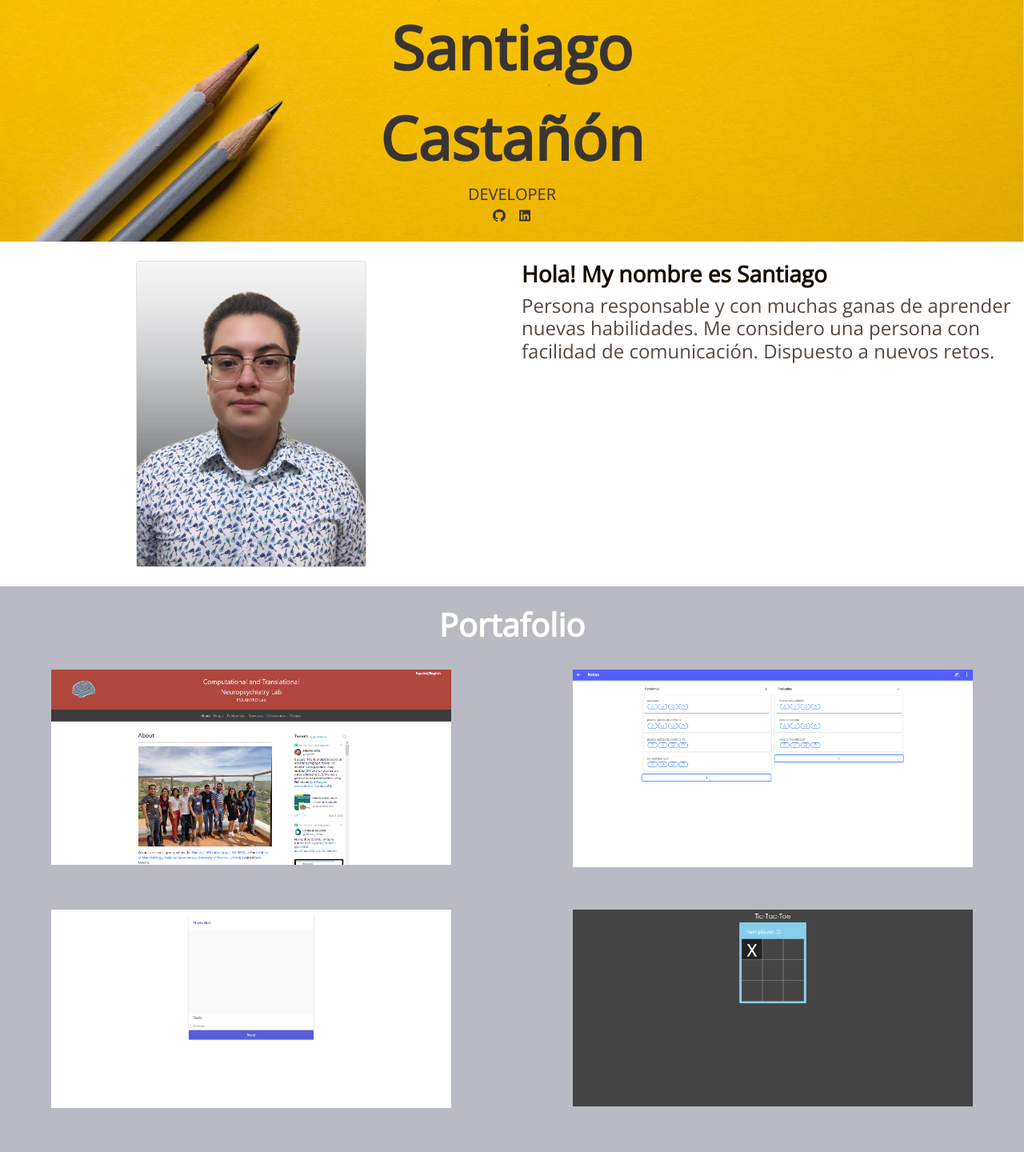
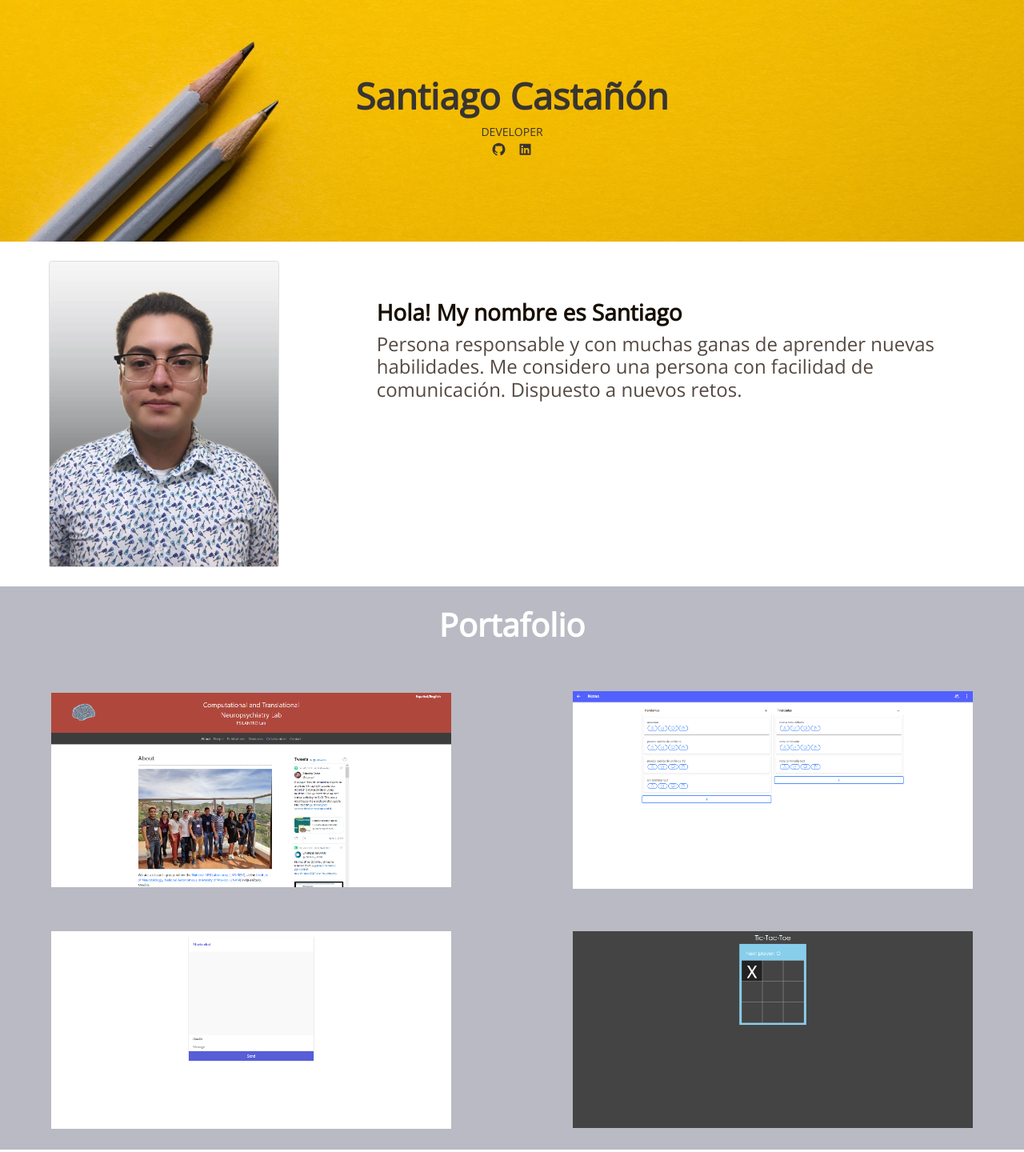
Before and after one commit to santiago120600/portfolio-web, a plain HTML site: page public/index.html in a window 1280 px wide. Shown: the part 18-1458 px from the top of the page at 80% size. Drawn offline with nearby package versions, Linux system fonts and the light colour scheme.

Commit message:
media queries

```diff
--- a/public/index.html
+++ b/public/index.html
@@ -1,9 +1,11 @@
 <!DOCTYPE html>
 <html lang="en">
+
 <head>
     <meta charset="UTF-8">
     <title>Santiago Casta&ntilde;&oacute;n Arvizu</title>
-    <link href="https://cdn.jsdelivr.net/npm/bootstrap@5.1.3/dist/css/bootstrap.min.css" rel="stylesheet" integrity="sha384-1BmE4kWBq78iYhFldvKuhfTAU6auU8tT94WrHftjDbrCEXSU1oBoqyl2QvZ6jIW3" crossorigin="anonymous">
+    <link href="https://cdn.jsdelivr.net/npm/bootstrap@5.1.3/dist/css/bootstrap.min.css" rel="stylesheet"
+        integrity="sha384-1BmE4kWBq78iYhFldvKuhfTAU6auU8tT94WrHftjDbrCEXSU1oBoqyl2QvZ6jIW3" crossorigin="anonymous">
     <link rel="stylesheet" type="text/css" href="style.css" />
     <!--fontawesome-->
     <link href="resources/fontawesome/css/all.css" rel="stylesheet">
@@ -12,69 +14,74 @@
     <link rel="preconnect" href="https://fonts.gstatic.com" crossorigin>
     <link href="https://fonts.googleapis.com/css2?family=Open+Sans:wght@300&display=swap" rel="stylesheet">
 </head>
+
 <body>
-    <div class="container-fluid" style="padding:0;">
-        <div class="container-fluid vh-100 d-flex flex-column align-items-stretch" style="padding:0;">
-            <div class="container-fluid cover" style="padding:0;;min-height:40vh">
+    <div class="row">
+        <div class="cover" style="padding:0;min-height:40vh">
             <div class="overlay">
                 <div class="title">Santiago Casta&ntilde;&oacute;n</div>
                 <div class="profession">DEVELOPER</div>
                 <div class="links-container">
-                        <a href="https://github.com/santiago120600" target="_blank" class="me-2"><i class="fab fa-github"></i></a>
-                        <a href="https://www.linkedin.com/in/santiago-castanon-arvizu/" target="_blank"><i class="fab fa-linkedin"></i></a>
+                    <a href="https://github.com/santiago120600" target="_blank" class="me-2"><i
+                            class="fab fa-github"></i></a>
+                    <a href="https://www.linkedin.com/in/santiago-castanon-arvizu/" target="_blank"><i
+                            class="fab fa-linkedin"></i></a>
+                </div>
             </div>
         </div>
     </div>
     <div class="row">
-                <div class="col-xs-12 col-sm-6 col-md-6 col-lg-6 col-xl-6 col-xxl-6 d-flex justify-content-center align-items-center">
+        <div
+            class="d-flex justify-content-center align-items-center col-xs-12 col-sm-6 col-md-6 col-lg-4 col-xl-4 col-xxl-4">
             <div class="card m-4" style="width: 18rem;">
                 <img src="resources/img/me.jpg" class="card-img-top">
             </div>
         </div>
-                <div class="col-xs-12 col-sm-6 col-md-6 col-lg-6 col-xl-6 col-xxl-6 mt-4">
+        <div class="p-5 mt-4 col-xs-12 col-sm-6 col-md-6 col-lg-8 col-xl-8 col-xxl-8">
             <h3 style="color:#160E00"><strong>Hola! My nombre es Santiago</strong></h3>
             <h4 style="color:#544942"> Persona responsable y con muchas ganas de aprender nuevas habilidades.
                 Me considero una persona con facilidad de comunicación.
                 Dispuesto a nuevos retos. </h4>
         </div>
     </div>
-            <div class="row pb-5 d-flex justify-content-center" style="background-color:#b9bac3;">
+    <div class="row" style="background-color:#b9bac3;">
         <div class="col-12 text-center pt-4 pb-4">
             <h1 style="color:#FFFFFF;font-weight:bold">Portafolio</h1>
         </div>
-                <div class="col-xs-12 col-sm-12 col-md-12 col-lg-6 col-xl-6 col-xxl-6">
+        <div class="d-flex col-xs-12 col-sm-12 col-md-12 col-lg-6 col-xl-6 col-xxl-6">
             <div class="img-container">
                 <a href="https://psilantrolab.xyz/" target="_blank">
-                            <img src="resources/img/psilantro.png" class="web-img" alt="" >
+                    <img src="resources/img/psilantro.png" class="web-img" alt="">
                 </a>
             </div>
         </div>
-                <div class="col-xs-12 col-sm-12 col-md-12 col-lg-6 col-xl-6 col-xxl-6">
+        <div class="d-flex col-xs-12 col-sm-12 col-md-12 col-lg-6 col-xl-6 col-xxl-6">
             <div class="img-container">
                 <a href="https://taskmanager-58367.firebaseapp.com" target="_blank">
-                            <img src="resources/img/app-notas.png" class="web-img" alt="" >
+                    <img src="resources/img/app-notas.png" class="web-img" alt="">
                 </a>
             </div>
         </div>
-                <div class="col-xs-12 col-sm-12 col-md-12 col-lg-6 col-xl-6 col-xxl-6">
+        <div class="d-flex col-xs-12 col-sm-12 col-md-12 col-lg-6 col-xl-6 col-xxl-6">
             <div class="img-container">
                 <a href="https://my-chat-app-express.herokuapp.com/" target="_blank">
-                            <img src="resources/img/chat-app.png" class="web-img" alt="" >
+                    <img src="resources/img/chat-app.png" class="web-img" alt="">
                 </a>
             </div>
         </div>
-                <div class="col-xs-12 col-sm-12 col-md-12 col-lg-6 col-xl-6 col-xxl-6">
+        <div class="d-flex  col-xs-12 col-sm-12 col-md-12 col-lg-6 col-xl-6 col-xxl-6">
             <div class="img-container">
                 <a href="https://santiago120600.github.io/Tic-Tac-Toe_React/" target="_blank">
-                            <img src="resources/img/tik-tak.png" class="web-img" alt="" >
+                    <img src="resources/img/tik-tak.png" class="web-img" alt="">
                 </a>
-                    </div>
-                </div>
             </div>
         </div>
     </div>
     <!--fontawesome-->
     <script defer src="resources/fontawesome/js/all.js"></script>
-    <script src="https://cdn.jsdelivr.net/npm/bootstrap@5.1.3/dist/js/bootstrap.bundle.min.js" integrity="sha384-ka7Sk0Gln4gmtz2MlQnikT1wXgYsOg+OMhuP+IlRH9sENBO0LRn5q+8nbTov4+1p" crossorigin="anonymous"></script>
+    <script src="https://cdn.jsdelivr.net/npm/bootstrap@5.1.3/dist/js/bootstrap.bundle.min.js"
+        integrity="sha384-ka7Sk0Gln4gmtz2MlQnikT1wXgYsOg+OMhuP+IlRH9sENBO0LRn5q+8nbTov4+1p"
+        crossorigin="anonymous"></script>
 </body>
+
 </html>
--- a/public/style.css
+++ b/public/style.css
@@ -1,5 +1,5 @@
 body {
-  font-family: 'Open Sans', sans-serif;
+  font-family: "Open Sans", sans-serif;
 }
 
 .cover {
@@ -7,10 +7,10 @@ body {
   background-repeat: no-repeat;
   background-position: center center;
   background-size: cover;
-  background-color:#b9bac3;
+  background-color: #b9bac3;
   position: relative;
   text-align: center;
-  color:#383432;
+  color: #383432;
 }
 
 .overlay {
@@ -30,11 +30,11 @@ body {
 }
 
 .links-container a {
-  color:#383432;
+  color: #383432;
 }
 
 .icon {
-  color:white;
+  color: white;
   width: 1500px;
   height: 200px;
   /*border: 5px solid green;*/
@@ -45,13 +45,64 @@ body {
   height: 300px;
   overflow: hidden;
   margin: 0 auto;
+  display: flex;
+  align-items: center;
 }
 
 .web-img {
   width: 100%;
-  transition: 0.5s all ease-in-out;
+}
+/* Extra small devices (phones, 600px and down) */
+@media only screen and (max-width: 600px) {
+  .title {
+    font-size: 45px;
+  }
+  .profession {
+    font-size: 15px;
+  }
 }
 
-.web-img:hover {
-  transform: scale(1.5);
+/* Small devices (portrait tablets and large phones, 600px and up) */
+@media only screen and (min-width: 600px) and (max-width: 768px) {
+  .title {
+    font-size: 40px;
+  }
+  .profession {
+    font-size: 15px;
+  }
 }
+
+/* Medium devices (landscape tablets, 768px and up) */
+@media only screen and (min-width: 769px) {
+  .title {
+    font-size: 45px;
+  }
+  .profession {
+    font-size: 14px;
+  }
+}
+
+/* Large devices (laptops/desktops, 992px and up) */
+@media only screen and (min-width: 992px) {
+}
+
+/* Extra large devices (large laptops and desktops, 1200px and up) */
+@media only screen and (min-width: 1200px) {
+}
+
+/* ----------- iPad Pro ----------- */
+/* Portrait and Landscape */
+@media only screen and (min-width: 1024px) and (max-height: 1366px) and (-webkit-min-device-pixel-ratio: 1.5) {
+}
+
+/* Portrait */
+@media only screen and (min-width: 1024px) and (max-height: 1366px) and (orientation: portrait) and (-webkit-min-device-pixel-ratio: 1.5) {
+}
+
+/* Landscape */
+@media only screen and (min-width: 1024px) and (max-height: 1366px) and (orientation: landscape) and (-webkit-min-device-pixel-ratio: 1.5) {
+}
+
+/* Kindle Fire HDX  */
+@media only screen and (min-device-width: 800px) and (max-device-width: 1600px) and (-webkit-device-pixel-ratio: 2) {
+}
```
Lines whose indentation alone changed are shown as unchanged.
